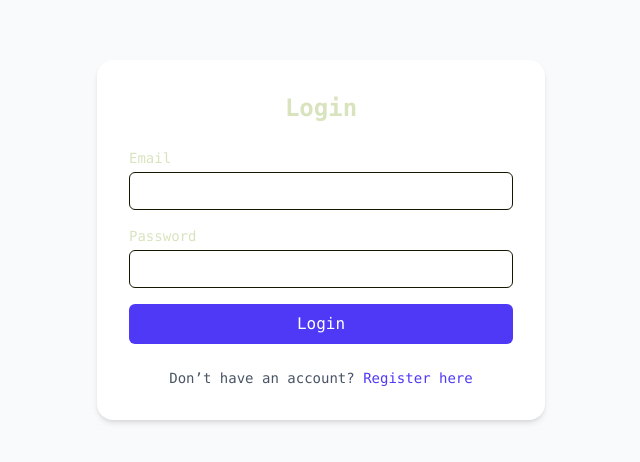
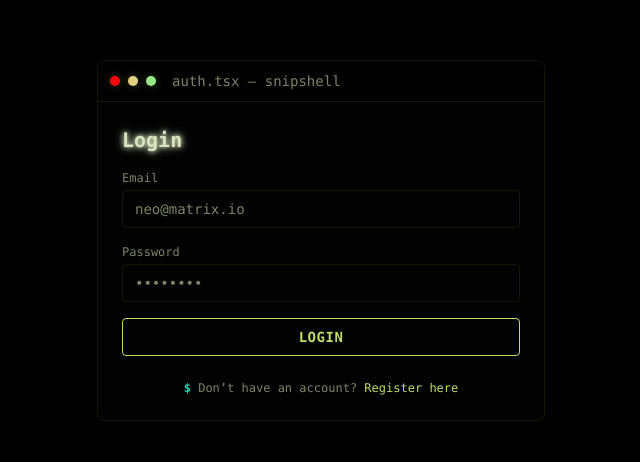
Before and after one commit to FluffyBrudy/snipshell-frontend, a Next.js app: page /auth in a window 1280 px wide. Shown: the part 160-622 px from the top of the page, without its empty margins (319-959 px from the left). Built offline with nearby package versions, Linux system fonts and the light colour scheme; no server answers.

Commit message:
update login ui

```diff
--- a/src/app/(routes)/auth/page.tsx
+++ b/src/app/(routes)/auth/page.tsx
@@ -25,14 +25,25 @@ export default function AuthPage() {
   };
 
   return (
-    <div className="flex min-h-screen items-center justify-center bg-gray-50 p-6">
-      <div className="w-full max-w-md rounded-2xl bg-white shadow-md p-8">
-        <h1 className="text-2xl font-bold text-center mb-6">
+    <div className="matrix-bg min-h-screen flex items-center justify-center p-6">
+      <div className="w-full max-w-md command-card rounded-xl overflow-hidden terminal-boot">
+        <div className="terminal-header">
+          <span className="terminal-dot red" />
+          <span className="terminal-dot yellow" />
+          <span className="terminal-dot green" />
+          <div className="ml-2 text-sm text-muted-foreground">
+            auth.tsx — snipshell
+          </div>
+        </div>
+
+        <div className="p-6">
+          <h1 className="mb-4 text-xl font-bold terminal-text glow-text">
             {mode === "login" ? "Login" : "Register"}
+            <span className="terminal-cursor" />
           </h1>
 
           {error && (
-          <div className="mb-4 rounded-md bg-red-100 p-3 text-red-700 text-sm">
+            <div className="mb-4 rounded-md border border-destructive/40 bg-destructive/10 p-3 text-destructive text-sm">
               {typeof error === "string" ? error : "Something went wrong"}
             </div>
           )}
@@ -40,7 +51,7 @@ export default function AuthPage() {
           <form onSubmit={handleSubmit} className="space-y-4">
             {mode === "register" && (
               <div>
-              <label className="block text-sm font-medium mb-1">
+                <label className="block text-xs text-muted-foreground mb-1">
                   Display Name
                 </label>
                 <input
@@ -49,30 +60,37 @@ export default function AuthPage() {
                   onChange={(e) =>
                     setForm({ ...form, displayName: e.target.value })
                   }
-                className="w-full rounded-lg border px-3 py-2 text-sm focus:outline-none focus:ring-2 focus:ring-indigo-500"
+                  className="terminal-input w-full rounded-md px-3 py-2 text-sm"
+                  placeholder="Neo"
                   required
                 />
               </div>
             )}
 
             <div>
-            <label className="block text-sm font-medium mb-1">Email</label>
+              <label className="block text-xs text-muted-foreground mb-1">
+                Email
+              </label>
               <input
                 type="email"
                 value={form.email}
                 onChange={(e) => setForm({ ...form, email: e.target.value })}
-              className="w-full rounded-lg border px-3 py-2 text-sm focus:outline-none focus:ring-2 focus:ring-indigo-500"
+                className="terminal-input w-full rounded-md px-3 py-2 text-sm"
+                placeholder="neo@matrix.io"
                 required
               />
             </div>
 
             <div>
-            <label className="block text-sm font-medium mb-1">Password</label>
+              <label className="block text-xs text-muted-foreground mb-1">
+                Password
+              </label>
               <input
                 type="password"
                 value={form.password}
                 onChange={(e) => setForm({ ...form, password: e.target.value })}
-              className="w-full rounded-lg border px-3 py-2 text-sm focus:outline-none focus:ring-2 focus:ring-indigo-500"
+                className="terminal-input w-full rounded-md px-3 py-2 text-sm"
+                placeholder="••••••••"
                 required
               />
             </div>
@@ -80,28 +98,37 @@ export default function AuthPage() {
             <button
               type="submit"
               disabled={isLoading}
-            className="w-full rounded-lg bg-indigo-600 text-white py-2 font-medium hover:bg-indigo-700 disabled:opacity-50"
+              className="terminal-button w-full rounded-md py-2 text-sm font-semibold disabled:opacity-60 disabled:cursor-not-allowed"
+              aria-busy={isLoading}
             >
-            {isLoading
-              ? "Please wait..."
-              : mode === "login"
-              ? "Login"
-              : "Register"}
+              {isLoading ? (
+                <span className="inline-flex items-center justify-center gap-2">
+                  <span className="terminal-spinner" aria-hidden="true" />
+                  <span>Please wait...</span>
+                </span>
+              ) : mode === "login" ? (
+                "Login"
+              ) : (
+                "Register"
+              )}
             </button>
           </form>
 
-        <p className="mt-6 text-center text-sm text-gray-600">
+          <div className="mt-6 text-center text-xs text-muted-foreground">
+            <span className="terminal-prompt">
               {mode === "login"
                 ? "Don’t have an account?"
-            : "Already have an account?"}{" "}
+                : "Already have an account?"}
+            </span>{" "}
             <button
               type="button"
               onClick={() => setMode(mode === "login" ? "register" : "login")}
-            className="text-indigo-600 hover:underline font-medium"
+              className="text-primary hover:underline font-medium"
             >
               {mode === "login" ? "Register here" : "Login here"}
             </button>
-        </p>
+          </div>
+        </div>
       </div>
     </div>
   );
--- a/src/app/globals.css
+++ b/src/app/globals.css
@@ -6,29 +6,40 @@
 :root {
   --background: oklch(0.05 0 0);
   --foreground: oklch(0.9 0.05 120);
+
   --card: oklch(0.08 0 0);
   --card-foreground: oklch(0.9 0.05 120);
+
   --popover: oklch(0.08 0 0);
   --popover-foreground: oklch(0.9 0.05 120);
+
   --primary: oklch(0.85 0.15 120);
   --primary-foreground: oklch(0.05 0 0);
+
   --secondary: oklch(0.8 0.2 60);
   --secondary-foreground: oklch(0.05 0 0);
+
   --muted: oklch(0.15 0 0);
   --muted-foreground: oklch(0.6 0.05 120);
+
   --accent: oklch(0.75 0.25 180);
   --accent-foreground: oklch(0.05 0 0);
+
   --destructive: oklch(0.65 0.3 25);
   --destructive-foreground: oklch(0.95 0 0);
+
   --border: oklch(0.2 0.05 120);
   --input: oklch(0.08 0 0);
   --ring: oklch(0.75 0.25 180 / 0.8);
+
   --chart-1: oklch(0.85 0.15 120);
   --chart-2: oklch(0.8 0.2 60);
   --chart-3: oklch(0.75 0.25 180);
   --chart-4: oklch(0.7 0.25 300);
   --chart-5: oklch(0.65 0.3 25);
+
   --radius: 0.25rem;
+
   --sidebar: oklch(0.03 0 0);
   --sidebar-foreground: oklch(0.9 0.05 120);
   --sidebar-primary: oklch(0.85 0.15 120);
@@ -46,32 +57,43 @@
 @theme inline {
   --color-background: var(--background);
   --color-foreground: var(--foreground);
+
   --color-card: var(--card);
   --color-card-foreground: var(--card-foreground);
+
   --color-popover: var(--popover);
   --color-popover-foreground: var(--popover-foreground);
+
   --color-primary: var(--primary);
   --color-primary-foreground: var(--primary-foreground);
+
   --color-secondary: var(--secondary);
   --color-secondary-foreground: var(--secondary-foreground);
+
   --color-muted: var(--muted);
   --color-muted-foreground: var(--muted-foreground);
+
   --color-accent: var(--accent);
   --color-accent-foreground: var(--accent-foreground);
+
   --color-destructive: var(--destructive);
   --color-destructive-foreground: var(--destructive-foreground);
+
   --color-border: var(--border);
   --color-input: var(--input);
   --color-ring: var(--ring);
+
   --color-chart-1: var(--chart-1);
   --color-chart-2: var(--chart-2);
   --color-chart-3: var(--chart-3);
   --color-chart-4: var(--chart-4);
   --color-chart-5: var(--chart-5);
+
   --radius-sm: calc(var(--radius) - 2px);
   --radius-md: var(--radius);
   --radius-lg: calc(var(--radius) + 2px);
   --radius-xl: calc(var(--radius) + 4px);
+
   --color-sidebar: var(--sidebar);
   --color-sidebar-foreground: var(--sidebar-foreground);
   --color-sidebar-primary: var(--sidebar-primary);
@@ -90,10 +112,10 @@
   * {
     @apply border-border outline-ring/50;
   }
+
   body {
     @apply bg-background text-foreground font-mono;
     font-feature-settings: "rlig" 1, "calt" 1, "liga" 1;
-
     text-rendering: optimizeLegibility;
     -webkit-font-smoothing: antialiased;
     -moz-osx-font-smoothing: grayscale;
@@ -102,8 +124,7 @@
   body::before {
     content: "";
     position: fixed;
-    top: 0;
-    left: 0;
+    inset: 0;
     width: 100%;
     height: 100%;
     background: repeating-linear-gradient(
@@ -114,7 +135,7 @@
       var(--terminal-scan) 4px
     );
     pointer-events: none;
-    z-index: 1000;
+    z-index: 10;
     opacity: 0.03;
   }
 }
@@ -135,71 +156,68 @@
 
 @keyframes cursor-blink {
   0%,
-  50% {
+  100% {
     opacity: 1;
   }
-  51%,
-  100% {
+  50% {
     opacity: 0;
   }
 }
 
 @keyframes matrix-rain {
   0% {
-    transform: translateY(-100vh);
-    opacity: 0;
-  }
-  10% {
-    opacity: 1;
-  }
-  90% {
-    opacity: 1;
+    transform: translateY(-100%);
   }
   100% {
-    transform: translateY(100vh);
-    opacity: 0;
+    transform: translateY(100%);
   }
 }
 
 @keyframes terminal-boot {
   0% {
-    opacity: 0;
-    transform: scale(0.8) rotateX(10deg);
-    filter: blur(2px);
+    transform: scale(0.98) rotateX(3deg);
+    filter: blur(1.5px);
+    opacity: 0.8;
   }
-  50% {
-    opacity: 0.7;
-    transform: scale(0.95) rotateX(5deg);
-    filter: blur(1px);
+  60% {
+    transform: scale(1) rotateX(0deg);
+    filter: blur(0.5px);
+    opacity: 1;
   }
   100% {
+    transform: scale(1);
+    filter: blur(0);
     opacity: 1;
-    transform: scale(1) rotateX(0deg);
-    filter: blur(0px);
   }
 }
 
 @keyframes scan-line {
   0% {
     transform: translateY(-100%);
-    opacity: 0;
+  }
+  100% {
+    transform: translateY(100%);
+  }
+}
+
+@keyframes flicker {
+  0% {
+    opacity: 0.9;
   }
   50% {
     opacity: 1;
   }
   100% {
-    transform: translateY(100vh);
-    opacity: 0;
+    opacity: 0.85;
   }
 }
 
-@keyframes flicker {
-  0%,
+@keyframes spin {
+  0% {
+    transform: rotate(0deg);
+  }
   100% {
-    opacity: 1;
-  }
-  50% {
-    opacity: 0.8;
+    transform: rotate(360deg);
   }
 }
 
@@ -210,8 +228,8 @@
 .terminal-cursor::after {
   content: "█";
   color: var(--terminal-cursor);
-  animation: cursor-blink 1s infinite;
   margin-left: 2px;
+  animation: cursor-blink 1s steps(2, start) infinite;
 }
 
 .terminal-boot {
@@ -219,7 +237,7 @@
 }
 
 .terminal-flicker {
-  animation: flicker 0.15s infinite linear;
+  animation: flicker 0.12s infinite linear;
 }
 
 .matrix-bg {
@@ -228,25 +246,21 @@
 }
 
 .matrix-bg::before {
-  content: "01010101010101010101010101010101010101010101";
+  content: "0101010011010100101011010011010010101011010011010101010011001010010101";
   position: absolute;
-  top: 0;
-  left: 0;
-  width: 100%;
-  height: 100%;
+  inset: -25% 0 0 0;
   font-family: var(--font-mono);
   font-size: 12px;
   color: var(--terminal-glow);
   opacity: 0.05;
   animation: matrix-rain 20s linear infinite;
-  pointer-events: none;
   word-break: break-all;
   line-height: 1.2;
+  pointer-events: none;
 }
 
 .command-card {
   position: relative;
-  overflow: hidden;
   transition: all 0.3s cubic-bezier(0.4, 0, 0.2, 1);
   border: 1px solid var(--border);
   background: var(--card);
@@ -256,17 +270,19 @@
   content: "";
   position: absolute;
   top: 0;
+  bottom: 0;
   left: -100%;
-  width: 100%;
-  height: 100%;
+  width: 50%;
   background: linear-gradient(
     90deg,
     transparent,
     var(--terminal-glow),
     transparent
   );
+  filter: blur(10px);
   transition: left 0.6s ease;
   z-index: 1;
+  pointer-events: none;
 }
 
 .command-card:hover::before {
@@ -282,139 +298,123 @@
 .terminal-scrollbar::-webkit-scrollbar {
   width: 8px;
 }
-
 .terminal-scrollbar::-webkit-scrollbar-track {
   background: var(--muted);
-  border-radius: 0;
 }
-
 .terminal-scrollbar::-webkit-scrollbar-thumb {
   background: var(--primary);
-  border-radius: 0;
   box-shadow: inset 0 0 3px var(--terminal-glow);
 }
-
 .terminal-scrollbar::-webkit-scrollbar-thumb:hover {
   background: var(--accent);
   box-shadow: inset 0 0 5px var(--terminal-glow);
 }
 
 .terminal-text {
-  font-family: var(--font-mono);
   text-shadow: 0 0 3px currentColor;
 }
 
 .terminal-prompt::before {
   content: "$ ";
   color: var(--accent);
-  font-weight: bold;
+  font-weight: 700;
 }
 
 .terminal-output {
   color: var(--muted-foreground);
-  font-family: var(--font-mono);
   white-space: pre-wrap;
   line-height: 1.4;
 }
 
 .glow-border {
-  border: 1px solid var(--border);
   box-shadow: 0 0 10px var(--terminal-glow);
   transition: all 0.3s ease;
 }
-
-.glow-border:hover {
-  border-color: var(--primary);
-  box-shadow: 0 0 20px var(--terminal-glow);
-}
-
 .glow-text {
   text-shadow: 0 0 5px currentColor, 0 0 10px currentColor;
 }
 
 .terminal-button {
-  background: var(--card);
+  position: relative;
   border: 1px solid var(--primary);
   color: var(--primary);
-  font-family: var(--font-mono);
+  background: transparent;
   text-transform: uppercase;
   letter-spacing: 0.5px;
-  transition: all 0.3s ease;
-  position: relative;
   overflow: hidden;
 }
 
 .terminal-button::before {
   content: "";
   position: absolute;
-  top: 0;
+  inset: 0;
   left: -100%;
-  width: 100%;
-  height: 100%;
-  background: var(--primary);
+  background: linear-gradient(90deg, transparent, var(--primary), transparent);
+  opacity: 0.2;
   transition: left 0.3s ease;
   z-index: -1;
 }
 
 .terminal-button:hover::before {
-  left: 0;
+  left: 0%;
 }
 
 .terminal-button:hover {
   color: var(--primary-foreground);
+  background: var(--primary);
   box-shadow: 0 0 15px var(--terminal-glow);
 }
 
-.terminal-focus {
+.terminal-input {
+  border: 1px solid var(--border);
+  background: var(--input);
+  color: var(--foreground);
   outline: none;
-  border-color: var(--accent);
+  transition: box-shadow 0.2s ease, border-color 0.2s ease;
+}
+
+.terminal-input::placeholder {
+  color: var(--muted-foreground);
+}
+
+.terminal-input:focus {
+  border-color: var(--primary);
   box-shadow: 0 0 0 2px var(--ring);
 }
 
-.terminal-tag {
-  background: var(--muted);
-  border: 1px solid var(--border);
-  color: var(--accent);
-  font-family: var(--font-mono);
-  font-size: 0.75rem;
-  padding: 0.25rem 0.5rem;
-  border-radius: var(--radius-sm);
-  transition: all 0.2s ease;
-  cursor: pointer;
+.terminal-header {
+  display: flex;
+  align-items: center;
+  gap: 8px;
+  padding: 10px 12px;
+  border-bottom: 1px solid var(--border);
+  background: var(--sidebar);
 }
 
-.terminal-tag:hover {
-  background: var(--accent);
-  color: var(--accent-foreground);
+.terminal-dot {
+  width: 10px;
+  height: 10px;
+  border-radius: 9999px;
   box-shadow: 0 0 8px var(--terminal-glow);
 }
 
-.terminal-spinner {
-  border: 2px solid var(--muted);
-  border-top: 2px solid var(--primary);
-  border-radius: 50%;
-  animation: spin 1s linear infinite;
+.terminal-dot.red {
+  background: oklch(0.65 0.3 25);
 }
-
-@keyframes spin {
-  0% {
-    transform: rotate(0deg);
-  }
-  100% {
-    transform: rotate(360deg);
-  }
+.terminal-dot.yellow {
+  background: oklch(0.85 0.1 95);
+}
+.terminal-dot.green {
+  background: oklch(0.85 0.15 140);
 }
 
 .terminal-code {
-  background: var(--muted);
-  border: 1px solid var(--border);
+  position: relative;
   border-left: 4px solid var(--primary);
-  padding: 1rem;
-  font-family: var(--font-mono);
+  padding: 1rem 1rem 1rem 1.5rem;
   font-size: 0.875rem;
   line-height: 1.5;
   overflow-x: auto;
-  position: relative;
 }
 
 .terminal-code::before {
@@ -423,15 +423,19 @@
   left: 0.5rem;
   top: 1rem;
   color: var(--primary);
-  font-weight: bold;
+}
+
+.terminal-spinner {
+  border: 2px solid var(--muted);
+  border-top: 2px solid var(--primary);
+  border-radius: 50%;
+  width: 18px;
+  height: 18px;
+  animation: spin 1s linear infinite;
 }
 
 @media (max-width: 768px) {
   .terminal-text {
     font-size: 0.875rem;
   }
-
-  .command-card {
-    margin-bottom: 0.5rem;
-  }
 }
--- /dev/null
+++ b/src/app/utils/string.utils.ts
@@ -0,0 +1,4 @@
+export function capitalize(str: string) {
+  if (!str) return "";
+  return str[0].toUpperCase() + str.slice(1).toLocaleLowerCase();
+}
```
Lines whose indentation alone changed are shown as unchanged.
